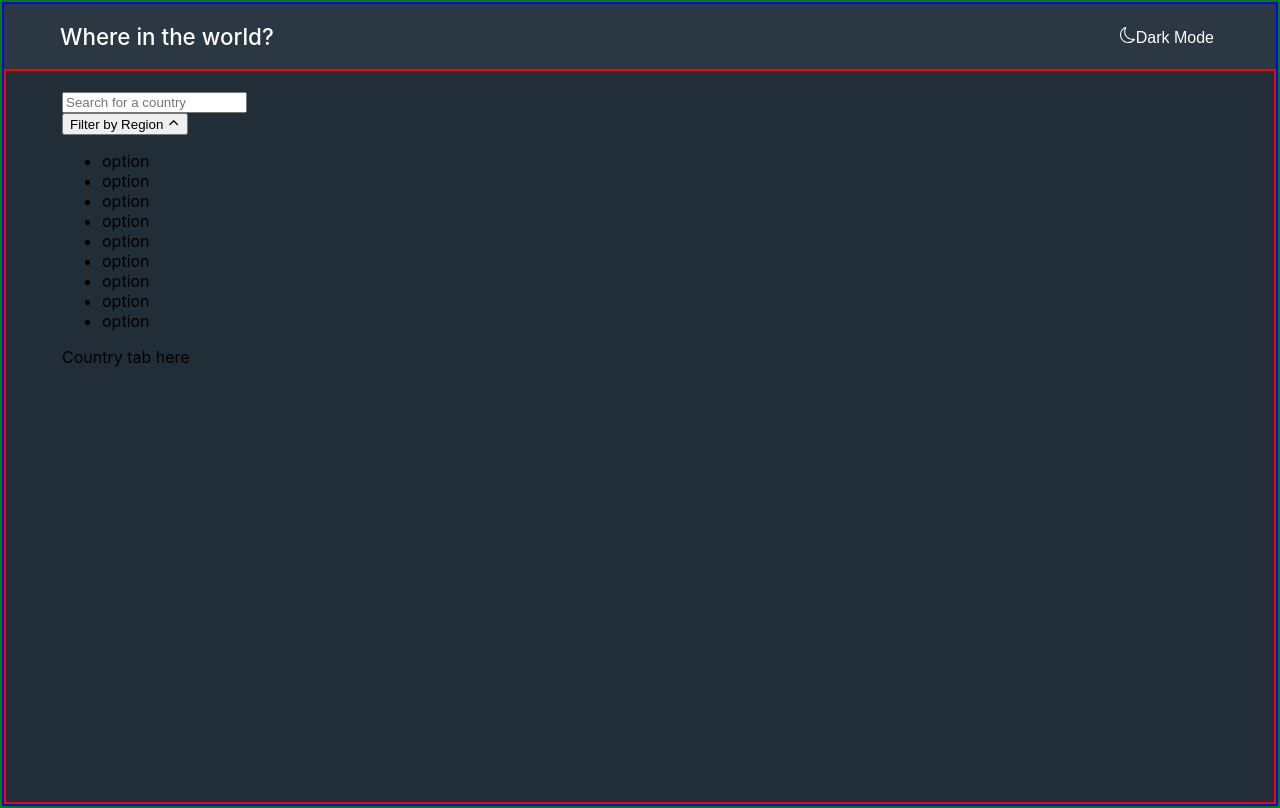
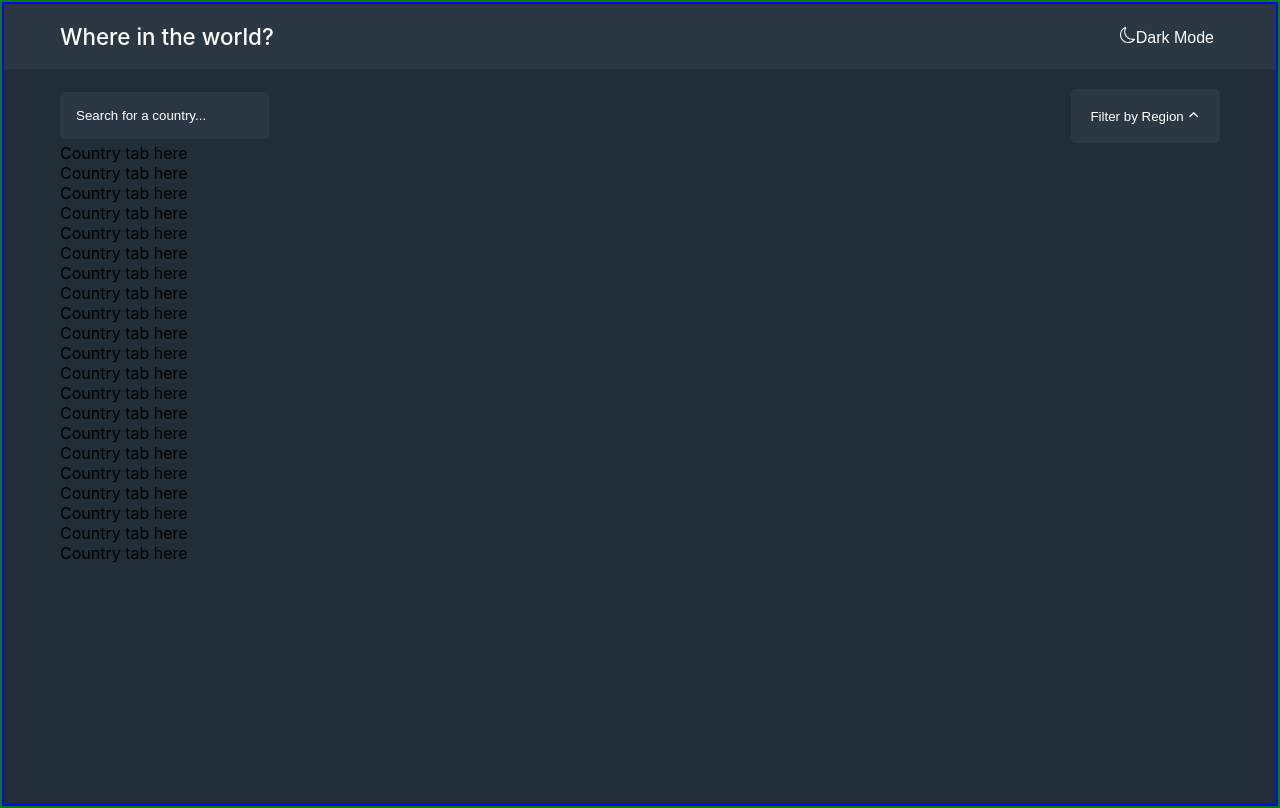
Before and after one commit to omar-etman/country-switcher, a React (Create React App) app: page / in a window 1280 px wide. Built offline with nearby package versions, Linux system fonts and the light colour scheme.

Commit message:
Setup the search params component

```diff
--- a/src/Components/Header/Header.scss
+++ b/src/Components/Header/Header.scss
@@ -3,6 +3,7 @@
     background-color: #2B3743;
     display: flex;
     justify-content: space-between;
+    align-items: center;
     padding: 1.2em 3.5em;
     color: white;
 
--- a/src/Components/List/List.js
+++ b/src/Components/List/List.js
@@ -5,6 +5,26 @@ function List() {
     return (
         <div>
             <Country/>
+            <Country/>
+            <Country/>
+            <Country/>
+            <Country/>
+            <Country/>
+            <Country/>
+            <Country/>
+            <Country/>
+            <Country/>
+            <Country/>
+            <Country/>
+            <Country/>
+            <Country/>
+            <Country/>
+            <Country/>
+            <Country/>
+            <Country/>
+            <Country/>
+            <Country/>
+            <Country/>
         </div>
     )
 }
--- a/src/Components/SearchParams/SearchParams.js
+++ b/src/Components/SearchParams/SearchParams.js
@@ -12,13 +12,15 @@ function SearchParams() {
         <div className="searchparams">
             <input
                 className="searchparams__searchbar"
-                placeholder='Search for a country'
+                placeholder='Search for a country...'
                 type='text'
             />
+
             <div className="searchparams__filter">
 
                 <button className="searchparams__filter__button">Filter by Region <i><IoIosArrowUp/></i></button>
-                <ul className="searchparams__filter__options">
+
+                {/* <ul className="searchparams__filter__options">
                     <li>option</li>
                     <li>option</li>
                     <li>option</li>
@@ -29,7 +31,7 @@ function SearchParams() {
                     <li>option</li>
                     <li>option</li>
 
-                </ul>
+                </ul> */}
             </div>
         </div>
     )
--- a/src/Components/SearchParams/searchParams.scss
+++ b/src/Components/SearchParams/searchParams.scss
@@ -1,11 +1,27 @@
-.searchParams{
-
-
-
-    &__searchbar{}
+.searchparams{
+    display:flex;
+    flex-flow: row wrap;
+    justify-content: space-between;
+    align-items: center;
+    &__searchbar{
+        border-radius: 5px;
+        border: none;
+        background-color: #2B3743;
+        padding: 1rem;
+        outline: none;
+        color: white;
+    }
+    &__searchbar::placeholder{
+        color: white;
+    }
     &__filter{
-
-        &__button{}
+        &__button{
+            padding: 1.2rem;
+            background-color: #2B3743;
+            border: none;
+            border-radius: 5px;
+            color: white;
+        }
         &__options{}
 
     }
--- a/src/index.css
+++ b/src/index.css
@@ -1,7 +1,8 @@
 html {
   font-size: 1rem;
+}
 
-}
+
 
 body {
   border: 2px solid green;
--- a/src/pages/HomePage/HomePage.scss
+++ b/src/pages/HomePage/HomePage.scss
@@ -1,5 +1,4 @@
 .homepage{
-     border: 2px solid red;
      display: flex;
      flex-grow: 1;
      flex-flow: column wrap;
```
